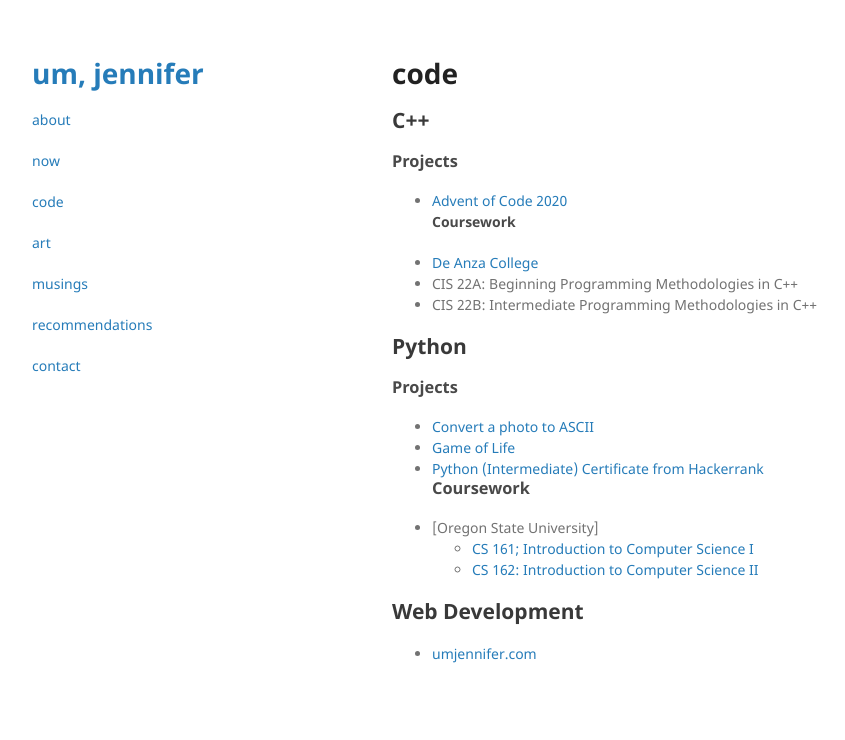
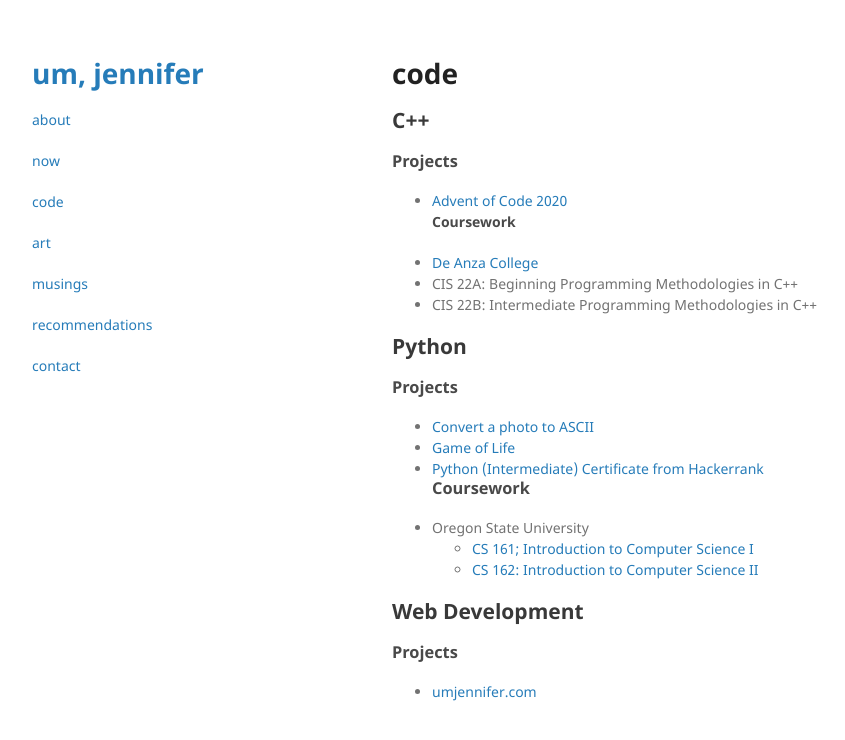
Before and after one commit to umjennifer/umjennifer.github.io, a Jekyll site: the page built from code.md, in a window 1280 px wide. Shown: the top 740 px of the page, without its empty margins (178-1023 px from the left). Built offline with Jekyll 4.4.1, drawn with Linux system fonts in a browser that asks for light colours; our own code applies the rules of GitHub Pages for plain Markdown files.

Commit message:
Update code.md

```diff
--- a/code.md
+++ b/code.md
@@ -17,9 +17,10 @@ layout: default
 - [Game of Life](https://github.com/umjennifer/gameoflife)
 - [Python (Intermediate) Certificate from Hackerrank](https://www.hackerrank.com/certificates/a8fb8dbd81d0)
 ### Coursework
-- [Oregon State University]
+- Oregon State University
   - [CS 161; Introduction to Computer Science I](https://ecampus.oregonstate.edu/soc/ecatalog/ecoursedetail.htm?termcode=all&coursenumber=161&subject=CS)
   - [CS 162: Introduction to Computer Science II](https://ecampus.oregonstate.edu/soc/ecatalog/ecoursedetail.htm?termcode=all&subject=CS&coursenumber=162)
 
 ## Web Development
+### Projects
 - [umjennifer.com](http://umjennifer.com/)
```
